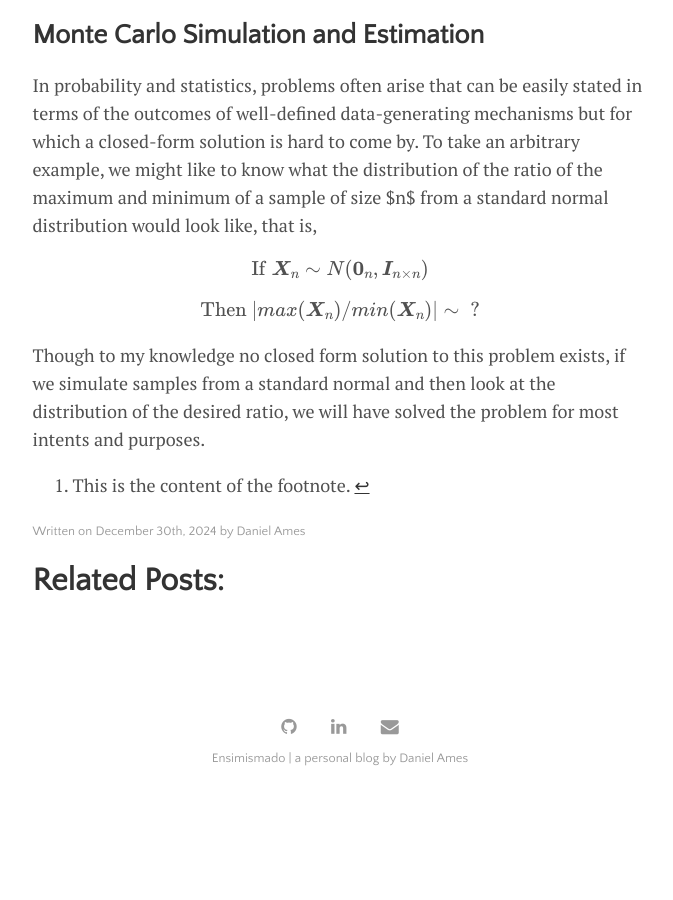
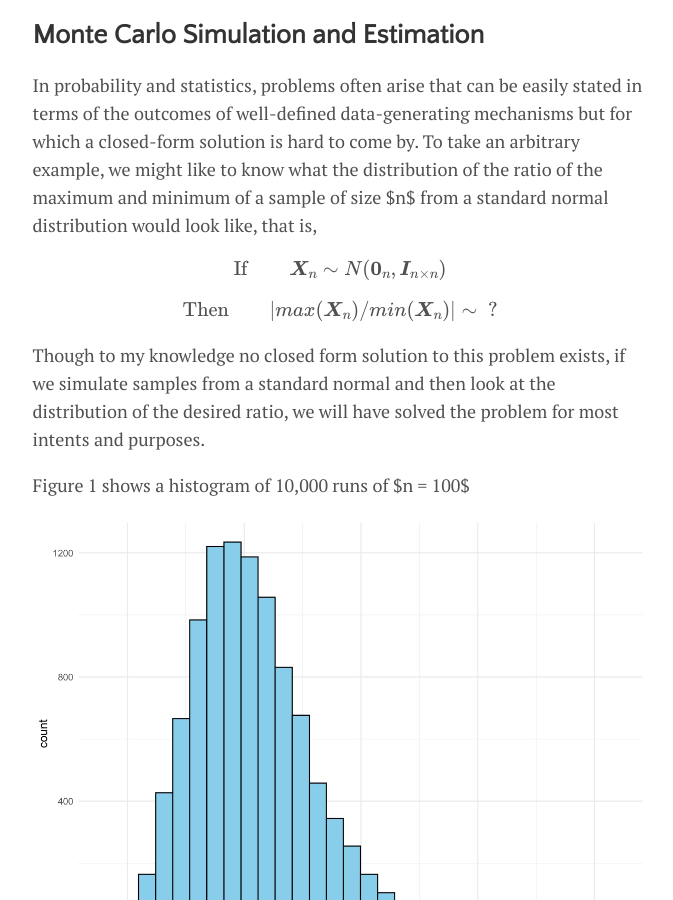
Before and after one commit to DanielAmes/DanielAmes.github.io, a Jekyll site: the page built from _posts/2024-12-30-monte-carlo.md, in a window 1280 px wide and 900 px high, scrolled down 1381 px. Shown: the whole window, without its empty margins (300-973 px from the left). Built offline with Jekyll 4.4.1, drawn with Linux system fonts in a browser that asks for light colours; formulas are drawn with MathJax 3; before the commit the page ends 2185 px from its top, so only the background shows below that.

Commit message:
Added monte_carlo_ex

```diff
--- a/_posts/2024-12-30-monte-carlo.md
+++ b/_posts/2024-12-30-monte-carlo.md
@@ -31,13 +31,17 @@ Apart from its status as an MLE, we care about the empirical distribution becaus
 In probability and statistics, problems often arise that can be easily stated in terms of the outcomes of well-defined data-generating mechanisms but for which a closed-form solution is hard to come by. To take an arbitrary example, we might like to know what the distribution of the ratio of the maximum and minimum of a sample of size $n$ from a standard normal distribution would look like, that is,
 
 $$
-\text{If  } \boldsymbol{X}_{n} \sim N(\boldsymbol{0}_{n},\boldsymbol{I}_{n\times n})
+\text{If} \hspace{20pt} \boldsymbol{X}_{n} \sim N(\boldsymbol{0}_{n},\boldsymbol{I}_{n\times n})
 $$
 
 $$
-\text{Then   } | max(\boldsymbol{X}_{n})/min(\boldsymbol{X}_{n}) |  \sim \text{  ?}
+\text{Then} \hspace{20pt} | max(\boldsymbol{X}_{n})/min(\boldsymbol{X}_{n}) |  \sim \text{  ?}
 $$
 
 Though to my knowledge no closed form solution to this problem exists, if we simulate samples from a standard normal and then look at the distribution of the desired ratio, we will have solved the problem for most intents and purposes.
 
+Figure 1 shows a histogram of 10,000 runs of $n = 100$
+
+![Figure 1]({{ site.baseurl }}/assets/img/monte_carlo_ex.jpg)
+
 [^1]: This is the content of the footnote.
```
Also changed, not shown: assets/img/monte_carlo_ex.jpg (added), 3 other files.
